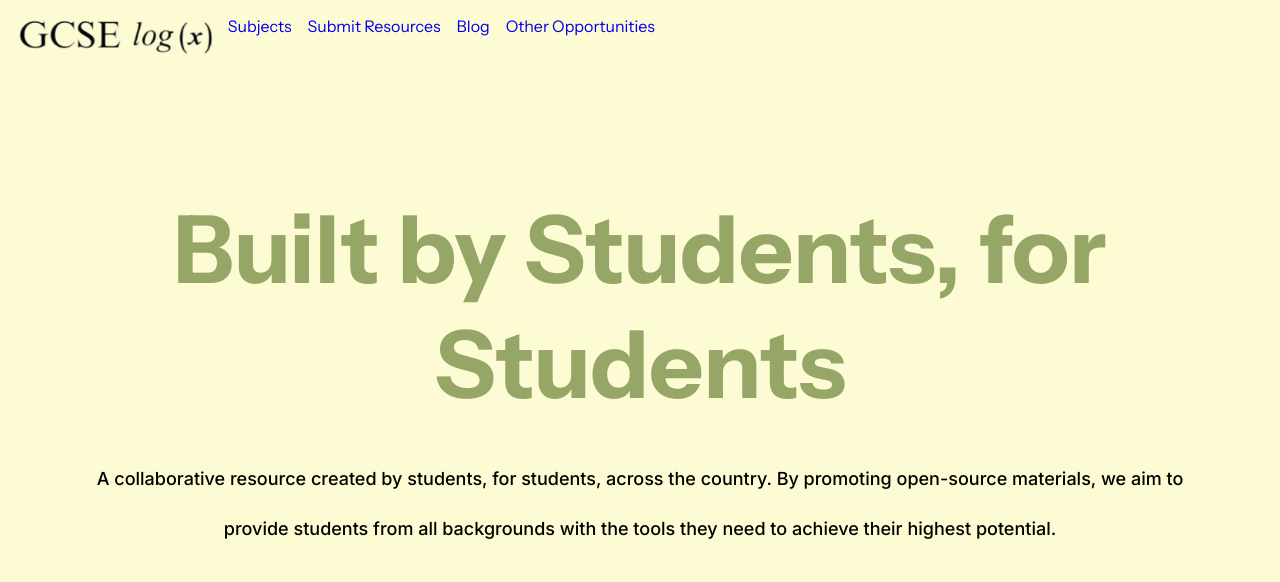
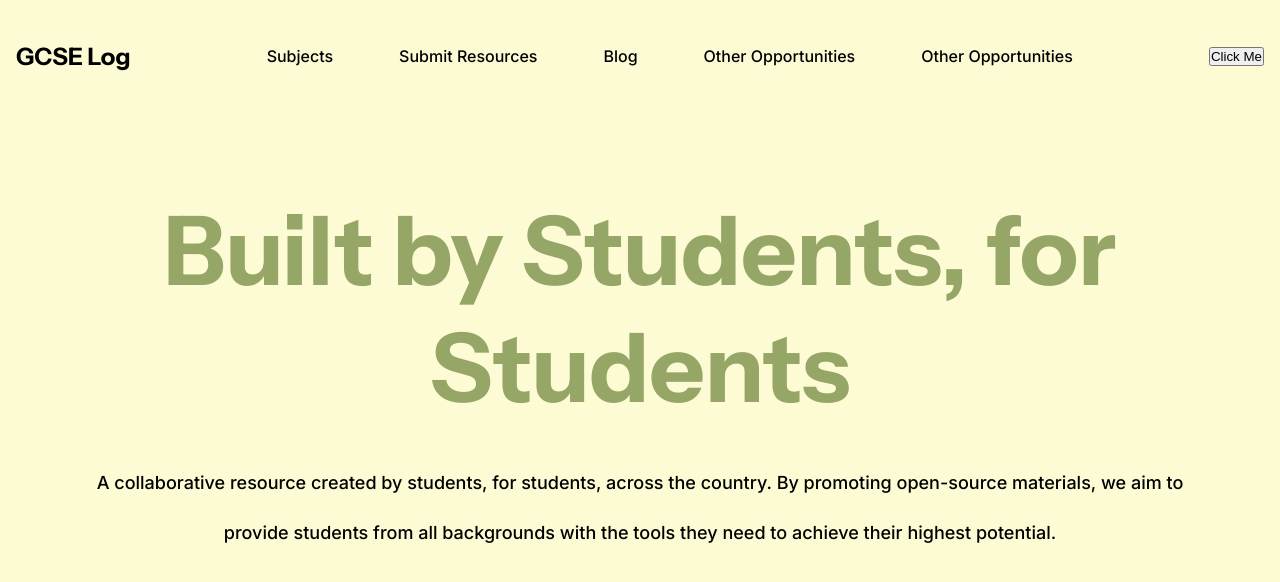
Before and after one commit to githubfan/gcselog, a Next.js app: page / in a window 1280 px wide. Shown: the top 582 px of the page. Built offline with nearby package versions, Linux system fonts and the light colour scheme.

Commit message:
Working Navbar

```diff
--- a/src/app/components/navigation/navbar-styling.css
+++ b/src/app/components/navigation/navbar-styling.css
@@ -2,21 +2,36 @@
     padding: 1rem;
     height: 10vh;
     font-family: 'Instrument Sans', sans-serif;
-    display: inline-flex;
+    display: flex;
+    align-items: center;
+    justify-content: space-between;
 }
 
 .logo {
     height: 40px;
-    justify-content: left;
+    display: flex;
+    align-items: center;
 }
 
 .menu-items {
-    justify-content: center;
-    align-items: center;
+    display: flex;
+    gap: 50px;
+    font-family: Inter;
+    font-weight: 500;
+    color: black;
 }
 
 
 .link {
+    color: black;
     padding: 0.5rem;
     text-decoration: none;
 }
+
+.link:hover {
+    text-decoration: underline;
+}
+
+.navBtn {
+    margin-left: 0;
+}
--- a/src/app/components/navigation/navbar.js
+++ b/src/app/components/navigation/navbar.js
@@ -4,9 +4,9 @@ import Image from "next/image";
 const Navbar = () => {
     return (
         <nav className="navigation">
-            <img className="logo" src="GCSE Log Logo.png" alt="GCSE Log Logo" />
+            {/* <img className="logo" src="GCSE Log Logo.png" alt="GCSE Log Logo" /> */}
+            <h1>GCSE Log</h1>
             <div className="menu-items">
-
                 <Link className="link" href="/">
                     Subjects
                 </Link>
@@ -18,11 +18,15 @@ const Navbar = () => {
                 <Link className="link" href="/">
                     Blog
                 </Link>
-
+                <Link className="link" href="/">
+                    Other Opportunities
+                </Link>
                 <Link className="link" href="/">
                     Other Opportunities
                 </Link>
             </div>
+
+            <button className="navBtn">Click Me</button>
         </nav>
 
     )
--- a/src/app/globals.css
+++ b/src/app/globals.css
@@ -14,7 +14,7 @@ body {
   padding: 1rem;
   color: #96A667;
   text-align: center;
-  font-size: 94px;
+  font-size: 6rem;
 }
 
 .header-desc {
```
Also changed, not shown: public/GCSE Log Logo.png.
